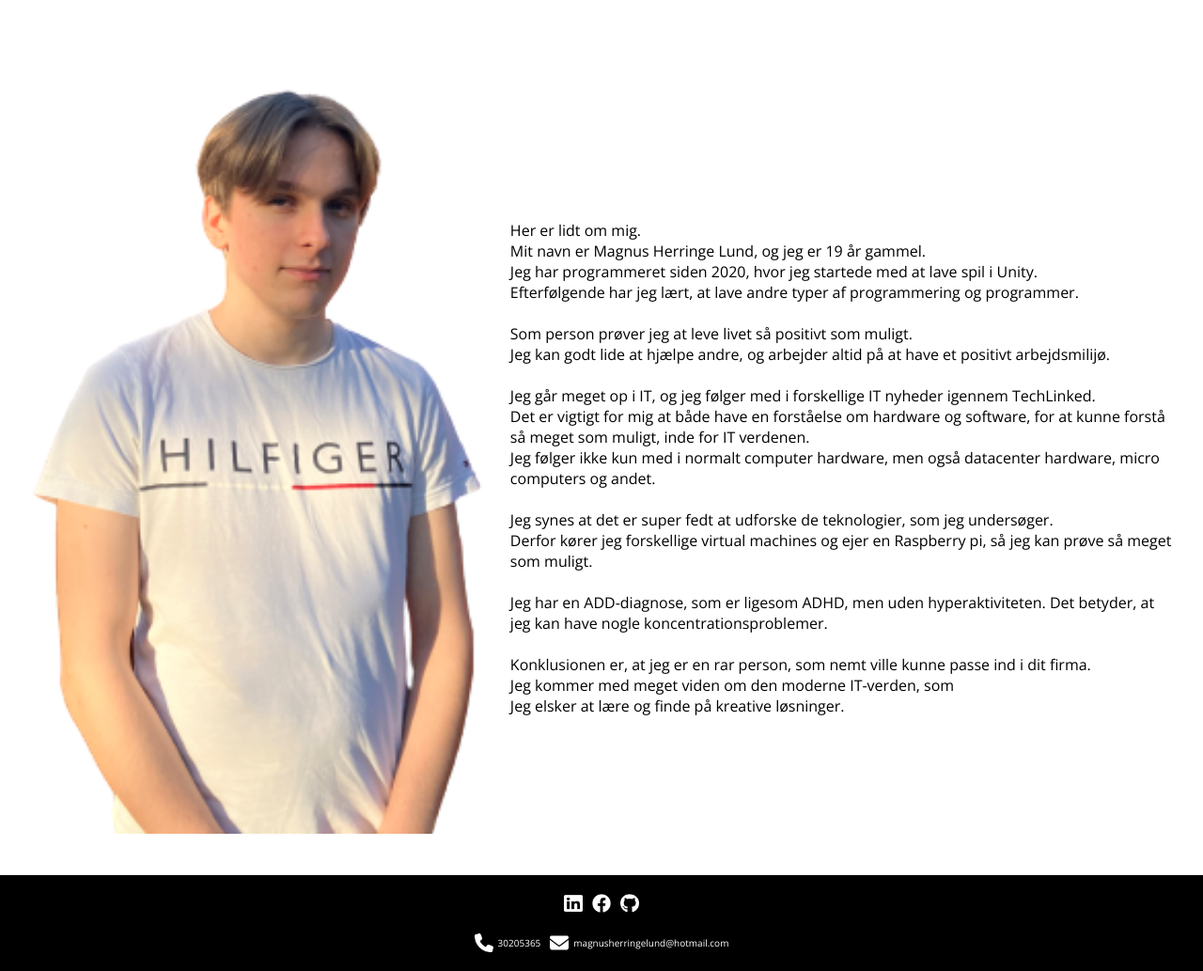
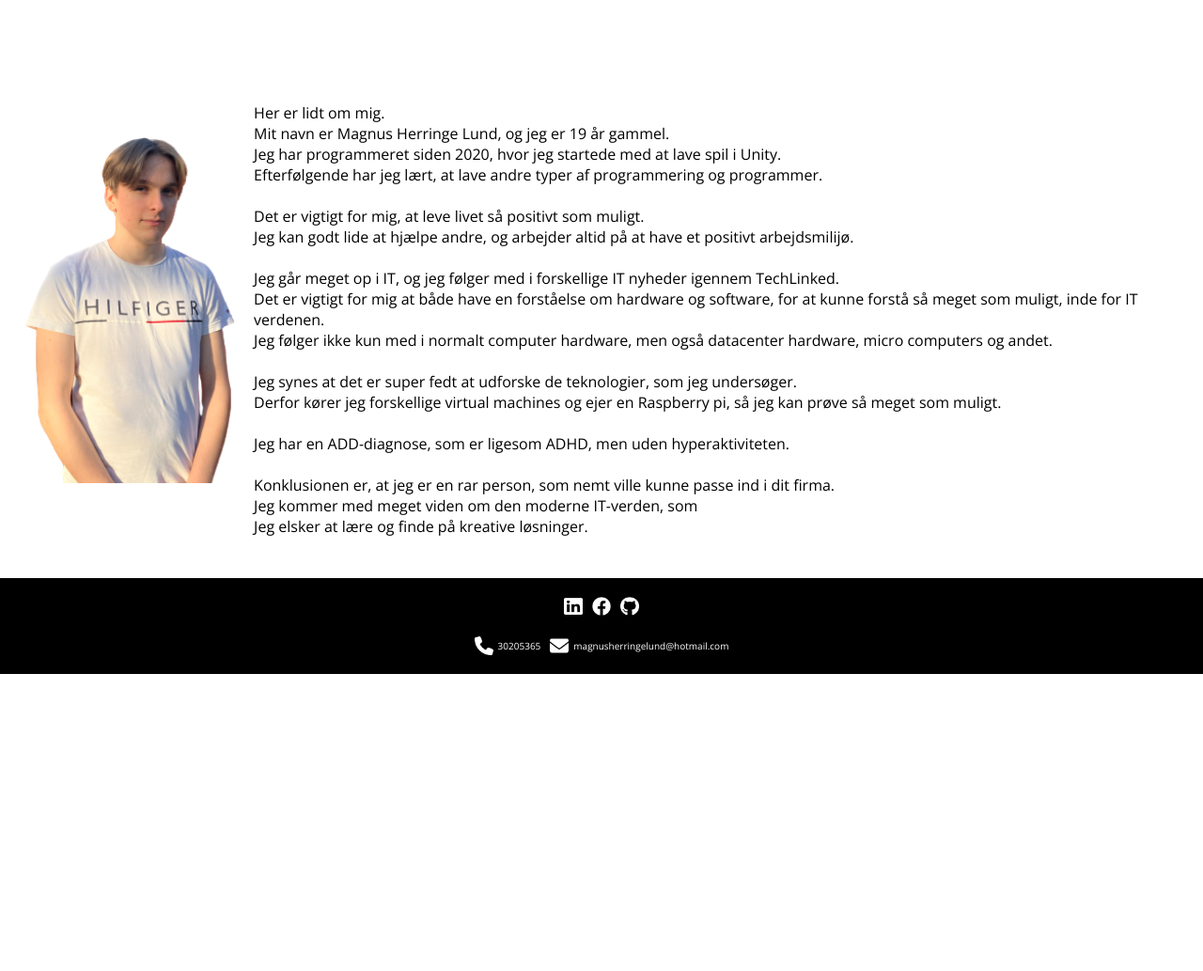
Before and after one commit to MagnusHLund/Resume, a PHP site: page /About.html in a window 1280 px wide. Shown: the part 83-1116 px from the top of the page at 94% size. After the commit the page ends 800 px from the top, so only its background shows below. Run offline with PHP 8.4, Linux system fonts and the light colour scheme; data that the repository does not hold is empty.

Commit message:
Small updates

```diff
--- a/About.html
+++ b/About.html
@@ -29,7 +29,7 @@
                 Jeg har programmeret siden 2020, hvor jeg startede med at lave spil i Unity.<br>
                 Efterfølgende har jeg lært, at lave andre typer af programmering og programmer.<br>
                 <br>
-                Som person prøver jeg at leve livet så positivt som muligt. <br>
+                Det er vigtigt for mig, at leve livet så positivt som muligt. <br>
                 Jeg kan godt lide at hjælpe andre, og arbejder altid på at have et positivt arbejdsmilijø. <br>
                 <br>
                 Jeg går meget op i IT, og jeg følger med i forskellige IT nyheder igennem TechLinked. <br>
@@ -39,8 +39,7 @@
                 Jeg synes at det er super fedt at udforske de teknologier, som jeg undersøger.<br>
                 Derfor kører jeg forskellige virtual machines og ejer en Raspberry pi, så jeg kan prøve så meget som muligt.<br>
                 <br>
-                Jeg har en ADD-diagnose, som er ligesom ADHD, men uden hyperaktiviteten.
-                Det betyder, at jeg kan have nogle koncentrationsproblemer.<br>
+                Jeg har en ADD-diagnose, som er ligesom ADHD, men uden hyperaktiviteten.<br>
                 <br>
                 Konklusionen er, at jeg er en rar person, som nemt ville kunne passe ind i dit firma. <br>
                 Jeg kommer med meget viden om den moderne IT-verden, som<br>
--- a/CSS/About.css
+++ b/CSS/About.css
@@ -16,7 +16,7 @@ body {
 }
 
 .picture {
-  width:100%;
+  width:50%;
   margin: 2%;
 }
 
@@ -64,7 +64,7 @@ body {
 
   .picture {
     align-self: center;
-    width: 60%; /* Adjust the width as desired */
+    width: 20%; /* Adjust the width as desired */
     height: auto; /* Remove the height property to maintain aspect ratio */
     margin: 2% auto;
   }
--- a/Education.html
+++ b/Education.html
@@ -35,14 +35,14 @@
             På grundforløb 2 havde vi en smule programmering men ikke meget. <br>
             Det meste af undervisingen omhandlede netværk og basisk IT.<br>
             <br>
-            August 2023 startede jeg på hovedforløb 1, hvor jeg fik top karakter i programmering. <br>
+            I august 2023 startede jeg på hovedforløb 1, hvor jeg fik top karakter i programmering. <br>
             Jeg fik lavet alle de tilgængelige ekstra opgave, som var til rådighed på hovedforløbet.<br>
             <br>
             Nu er jeg på SKP og søger en læreplads. <br>
             På SKP har jeg lært UML, som bruges til at visualisere kode og gøre holdarbejde nemmere.<br><br>
             Derudover har jeg lært meget om hjemmesider på SKP, hvilket er en af mine favorit ting at lave.<br>
             <br>
-            Nu ser jeg frem til hovedforløb 2, som starter April 2024.
+            Nu ser jeg frem til hovedforløb 2, som starter april 2024.
         </div>
 
     </div>
--- a/Projects.html
+++ b/Projects.html
@@ -43,8 +43,7 @@
                     Du er en frø, og du kaster pizzaer til kunder.
                     Der er 4 kundetyper, og de kræver forskellige antal pizzaer for at blive mætte.
                     Der er også powerups og onde frøer, som tager et af dine 3 liv, hvis du rammer dem med en pizza.
-                    <p><a id="project" target="_blank" href="https://magnuslund.itch.io/frogo-restaurant"><b>Se
-                                Frogo Restaurant her</b></a></p>
+                    <p><a id="project" target="_blank" href="https://magnuslund.itch.io/frogo-restaurant"><b>Se Frogo Restaurant her</b></a></p>
                 </div>
             </div>
         </div>
@@ -55,8 +54,7 @@
                 Vi fik en low-poly pack i klassen, som vi kunne bruge til vores spil.
                 Man har et lyssværd, og man kan enten skære enemies over eller bruge deres skud og skyde dem tilbage
                 med lyssværdet.
-                <p><a id="project" target="_blank" href="https://sidequestvr.com/app/4623/cubeattack"><b>Se
-                            CubeAttack her</b></a></p>
+                <p><a id="project" target="_blank" href="https://sidequestvr.com/app/4623/cubeattack"><b>Se CubeAttack her</b></a></p>
             </div>
             <div class="imageField">
                 <img class="img" src="/Images/Projects/CubeAttack.png" alt="Cube attack">
```
